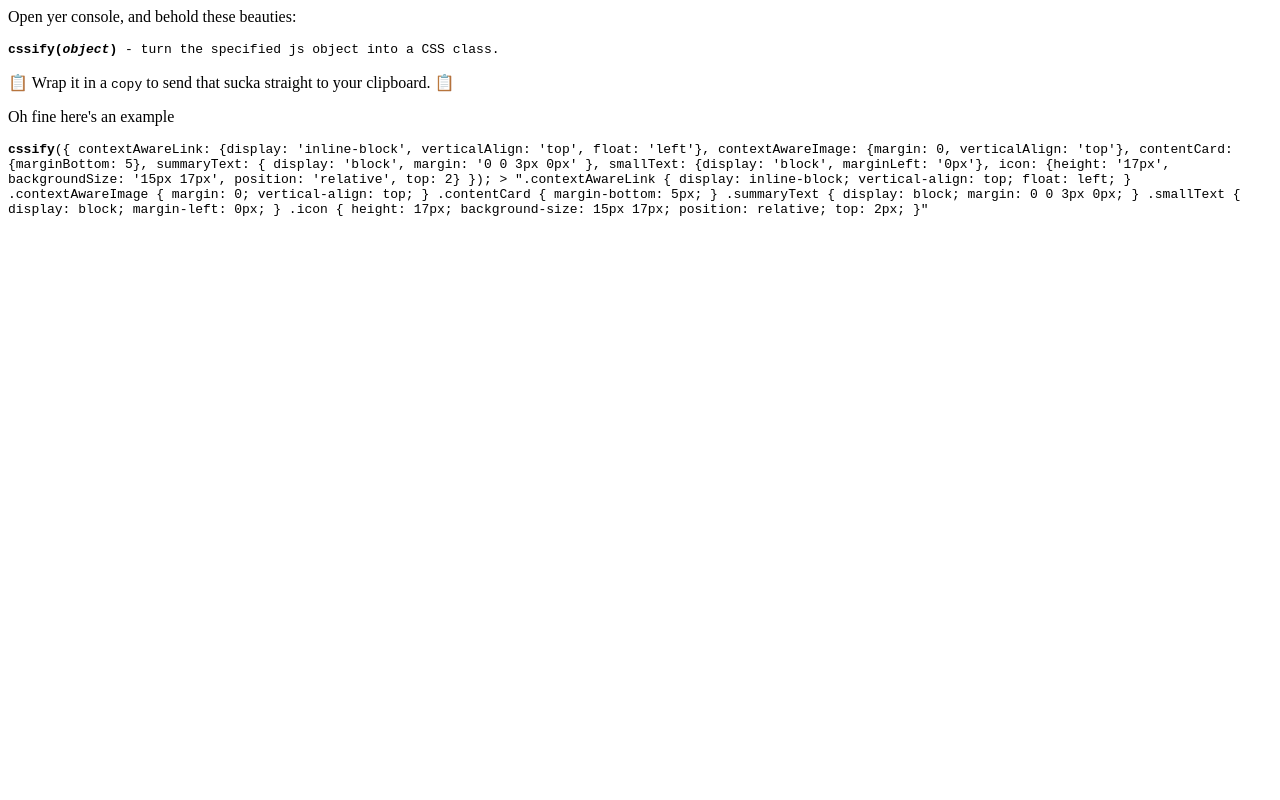
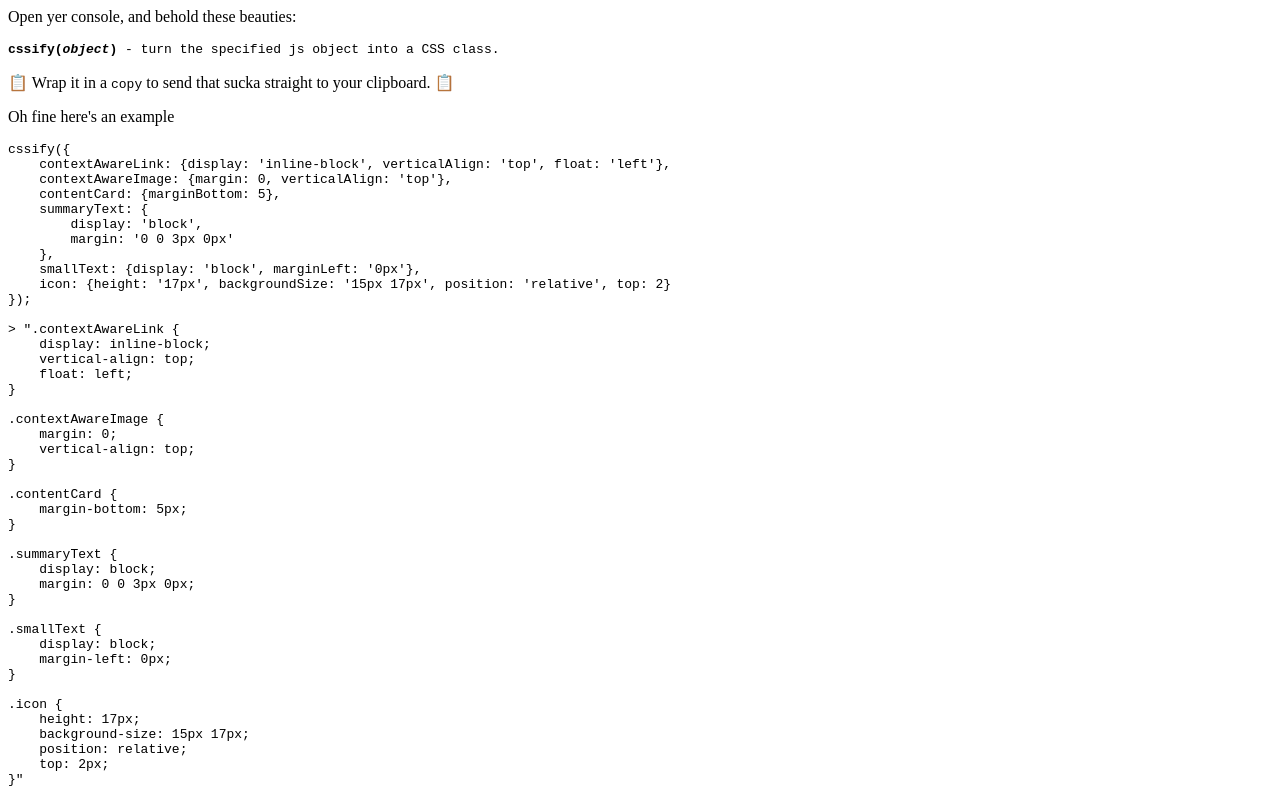
Before and after one commit to rissole/css-syntaxify, a plain HTML site: page index.htm in a window 1280 px wide. Drawn offline with Linux system fonts and the light colour scheme.

Commit message:
Update index.htm

```diff
--- a/index.htm
+++ b/index.htm
@@ -12,7 +12,7 @@
 <p>📋 Wrap it in a <code>copy</code> to send that sucka straight to your clipboard. 📋</p>
 
 <p>Oh fine here's an example</p>
-<code><strong>cssify</strong>({
+<pre>cssify({
     contextAwareLink: {display: 'inline-block', verticalAlign: 'top', float: 'left'},
     contextAwareImage: {margin: 0, verticalAlign: 'top'},
     contentCard: {marginBottom: 5},
@@ -55,7 +55,7 @@
     position: relative;
     top: 2px;
 }"
-</code>
+</pre>
 
 </body>
 </html>
```
